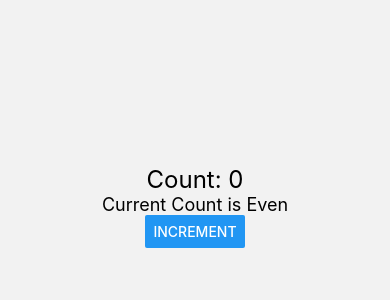
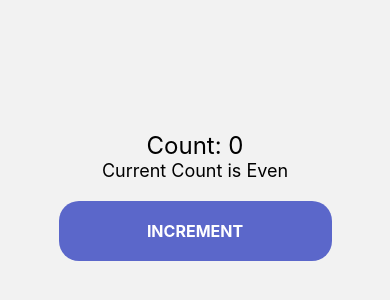
Before and after one commit to buihuuthong/Learn-React-Native, a React Native app: screen /AdvancedHook in a window 390 px wide. Shown: the part 216-516 px from the top of the page. Built offline with nearby package versions, Linux system fonts and the light colour scheme.

Commit message:
sua bai 6 mot chut

```diff
--- a/src/screens/lesson6/AdvancedHook.js
+++ b/src/screens/lesson6/AdvancedHook.js
@@ -1,5 +1,6 @@
 import React, {useState, useRef, useCallback, useMemo} from 'react';
 import {View, Text, Button} from 'react-native';
+import { NormalButton } from '../../components/Button';
 
 const AdvancedHook = () => {
   const [count, setCount] = useState(0);
@@ -18,7 +19,7 @@ const AdvancedHook = () => {
     <View style={{flex: 1, justifyContent: 'center', alignItems: 'center'}}>
       <Text style={{fontSize: 24}}>Count: {count}</Text>
       <Text style={{fontSize: 18}}>Current Count is {evenOrOdd}</Text>
-      <Button title="Increment" onPress={incrementCount} />
+      <NormalButton title="Increment" onPress={incrementCount} />
     </View>
   );
 };
```
